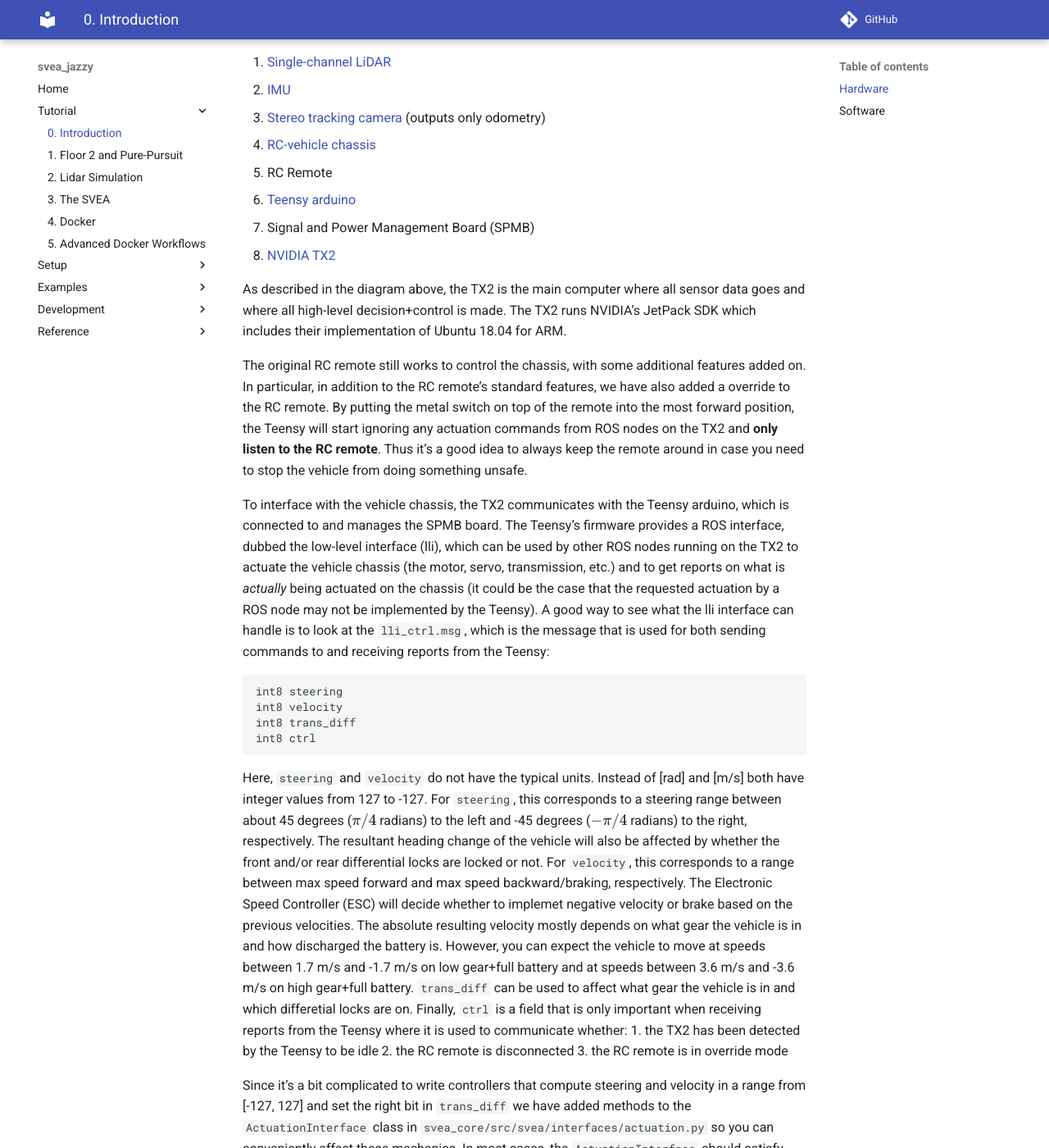
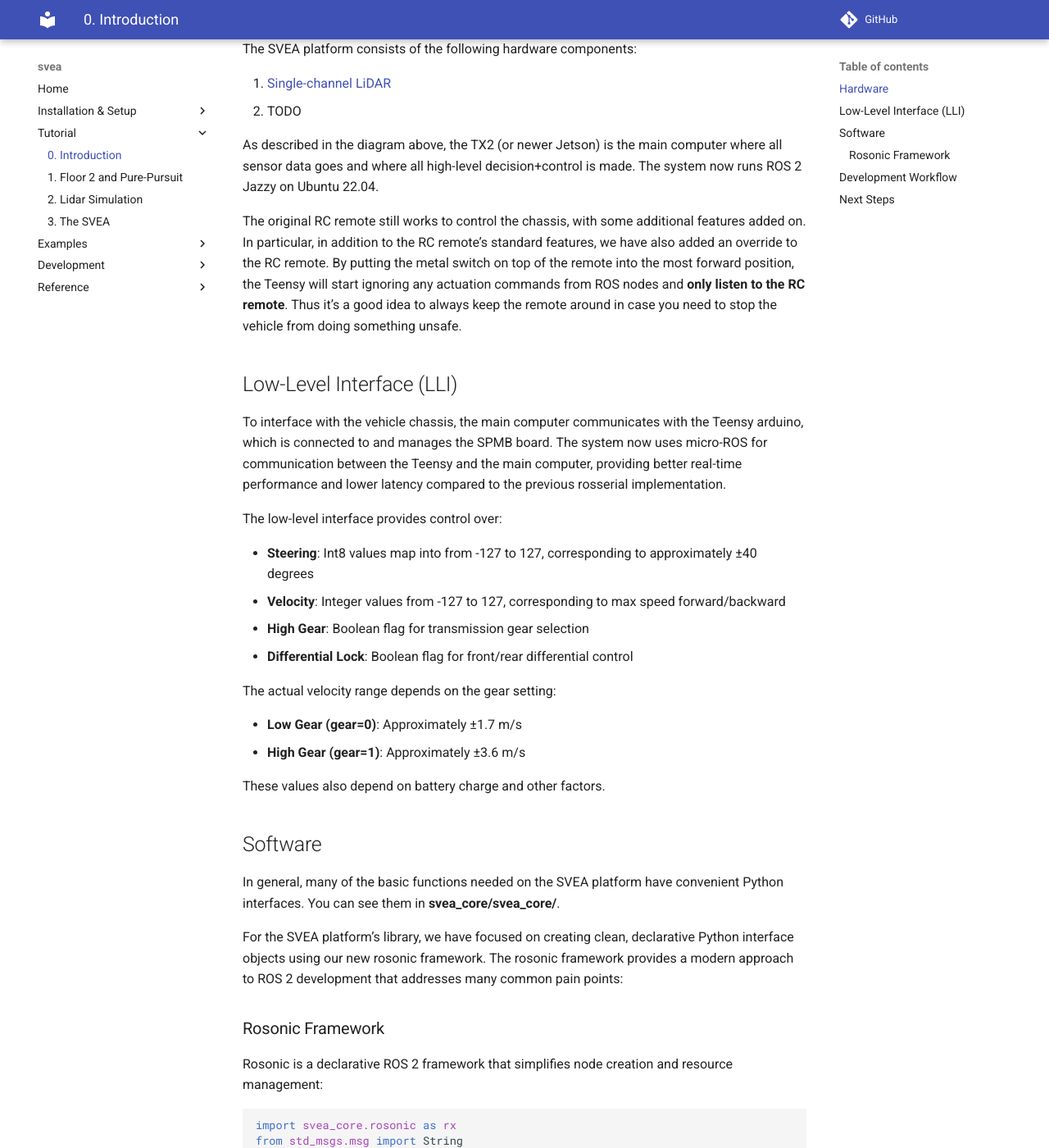
Before and after one commit to KTH-SML/svea, an MkDocs documentation site: the page built from docs/tutorials/0_intro.md, in a window 1280 px wide and 1400 px high, scrolled down 664 px. Shown: the whole window at 82% size. Built offline with MkDocs 1.6.1 and Material for MkDocs 9.7.7, drawn with Linux system fonts in a browser that asks for light colours; comment, search, counter and statistics services are not loaded; some of the changed text lies outside the part shown.

Commit message:
docs updated

````diff
--- a/docs/tutorials/0_intro.md
+++ b/docs/tutorials/0_intro.md
@@ -1,7 +1,8 @@
 # Introduction
 
 In this tutorial, we will introduce the SVEA hardware and software, and discuss
-some of the organization around the SVEA software stack.
+some of the organization around the SVEA software stack. This documentation covers
+the updated ROS 2 implementation with the new rosonic framework.
 
 ## Hardware
 
@@ -10,109 +11,91 @@ some of the organization around the SVEA software stack.
 The SVEA platform consists of the following hardware components:
 
 1. [Single-channel LiDAR](https://www.hokuyo-usa.com/products/lidar-obstacle-detection/ust-10lx)
-2. [IMU](https://www.adafruit.com/product/2472)
-3. [Stereo tracking camera](https://www.intelrealsense.com/tracking-camera-t265/) (outputs only odometry)
-4. [RC-vehicle chassis](https://traxxas.com/products/landing/trx-4/)
-5. RC Remote
-6. [Teensy arduino](https://www.pjrc.com/store/teensy40.html)
-7. Signal and Power Management Board (SPMB)
-8. [NVIDIA TX2](https://developer.nvidia.com/buy-jetson?product=jetson_tx2&location=US)
+2. TODO
 
-As described in the diagram above, the TX2 is the main computer where all sensor
-data goes and where all high-level decision+control is made. The TX2 runs NVIDIA's
-JetPack SDK which includes their implementation of Ubuntu 18.04 for ARM.
+As described in the diagram above, the TX2 (or newer Jetson) is the main computer where all sensor
+data goes and where all high-level decision+control is made. The system now runs ROS 2 Jazzy
+on Ubuntu 22.04.
 
 The original RC remote still works to control the chassis, with some additional
 features added on. In particular, in addition to the RC remote's standard
-features, we have also added a override to the RC remote. By putting the metal
+features, we have also added an override to the RC remote. By putting the metal
 switch on top of the remote into the most forward position, the Teensy will
-start ignoring any actuation commands from ROS nodes on the TX2 and **only listen
+start ignoring any actuation commands from ROS nodes and **only listen
 to the RC remote**. Thus it's a good idea to always keep the remote around in case
 you need to stop the vehicle from doing something unsafe.
 
-To interface with the vehicle chassis, the TX2 communicates with the Teensy
-arduino, which is connected to and manages the SPMB board. The Teensy's firmware
-provides a ROS interface, dubbed the low-level interface (lli), which can be
-used by other ROS nodes running on the TX2 to actuate the vehicle chassis (the
-motor, servo, transmission, etc.) and to get reports on what is *actually*
-being actuated on the chassis (it could be the case that the requested actuation
-by a ROS node may not be implemented by the Teensy). A good way to see what the lli
-interface can handle is to look at the `lli_ctrl.msg`, which is the message that
-is used for both sending commands to and receiving reports from the Teensy:
+## Low-Level Interface (LLI)
 
-```
-int8 steering
-int8 velocity
-int8 trans_diff
-int8 ctrl
-```
+To interface with the vehicle chassis, the main computer communicates with the Teensy
+arduino, which is connected to and manages the SPMB board. The system now uses
+micro-ROS for communication between the Teensy and the main computer, providing
+better real-time performance and lower latency compared to the previous rosserial implementation.
 
-Here, `steering` and `velocity` do not have the typical units. Instead of [rad]
-and [m/s] both have integer values from 127 to -127.
-For `steering`, this corresponds to a steering range between about 45 degrees
-($\pi/4$ radians) to the left and -45 degrees ($-\pi/4$ radians) to the right,
-respectively. The resultant heading change of the vehicle will also be affected
-by whether the front and/or rear differential locks are locked or not. For
-`velocity`, this corresponds to a range between max speed forward and max speed
-backward/braking, respectively. The Electronic Speed Controller (ESC) will
-decide whether to implemet negative velocity or brake based on the previous
-velocities. The absolute resulting velocity mostly depends on what gear the
-vehicle is in and how discharged the battery is. However, you can expect the
-vehicle to move at speeds between 1.7 m/s and -1.7 m/s on low gear+full battery
-and at speeds between 3.6 m/s and -3.6 m/s on high gear+full battery.
-`trans_diff` can be used to affect what gear the vehicle is in and which
-differetial locks are on. Finally, `ctrl` is a field that is only important
-when receiving reports from the Teensy where it is used to communicate whether:
-1. the TX2 has been detected by the Teensy to be idle
-2. the RC remote is disconnected
-3. the RC remote is in override mode
+The low-level interface provides control over:
 
-Since it's a bit complicated to write controllers that compute steering and
-velocity in a range from [-127, 127] and set the right bit in `trans_diff` we
-have added methods to the `ActuationInterface` class in
-`svea_core/src/svea/interfaces/actuation.py` so you can conveniently affect these
-mechanics. In most cases, the `ActuationInterface` should satisfy your actuation
-requirements.
+- **Steering**: Int8 values map into from -127 to 127, corresponding to approximately ±40 degrees
+- **Velocity**: Integer values from -127 to 127, corresponding to max speed forward/backward
+- **High Gear**: Boolean flag for transmission gear selection
+- **Differential Lock**: Boolean flag for front/rear differential control
+
+The actual velocity range depends on the gear setting:
+
+- **Low Gear (gear=0)**: Approximately ±1.7 m/s
+- **High Gear (gear=1)**: Approximately ±3.6 m/s
+
+These values also depend on battery charge and other factors.
 
 ## Software
 
-In general, many of the basic funcions needed on the SVEA platform have
-convenient python interfaces. You can see them in
-`svea_core/src/svea/`.
+In general, many of the basic functions needed on the SVEA platform have convenient Python interfaces. You can see them in **svea_core/svea_core/**.
 
-For the SVEA platform's library, we have focused on wrapping ROS-related tasks
-with clean python interface objects. To handle ROS' asynchronous nature, we
-always thread the callback functions inside of these interface objects. This
-means that once an interface object has been initialized and started (using a
-method that's always called `start()`), a callback that is running on a separate
-thread will take data that is communicated via ROS and update an object variable
-that is accessible to the scope where the object was instanstiated. Since each
-of these object's callbacks run on a separate thread, we can run the interface
-objects in the same thread and access all of their data from one script. This
-has many benefits, but the most important ones are:
+For the SVEA platform's library, we have focused on creating clean, declarative Python interface objects using our new rosonic framework. The rosonic framework provides a modern approach to ROS 2 development that addresses many common pain points:
 
-1. We can program/script in the more common Python OOP style, instead of
-   conforming to the traditional rospy style of designing a web of ROS nodes
-2. We can do a task with a single script
-3. We only need to debug from a single script
-4. We can actually use debuggers like `pdb` in this single script
-5. We can write this script to look more like how we view problems on a
-   high-level.
+### Rosonic Framework
 
-In addition, we have written these python interface objects to be agnostic to
-whether you are running your script in simulation or on the real vehicle. To do
-this, we have designed the simulation environment to match the information
-signals of the actual vehicle. This means that after testing your script in
-simulation, to test it on the real car, you simply need to stop running the
-simulation node and include some hardware-related launch files in your project
-launch. For more details, see the **Going from simulation to real** section in
-the repo's README. Note, even though we have put in the effort to match the
-simulation information signals to the real cars, the real car will still run
-differently than the simulation. This is could be due to the real car's physics
-being different/more rich than our model and low level software phenomenon in
-the Arduino and speed controller firmware that we have deemed both too complex
-and too inconsequential to include in the simulation.
+Rosonic is a declarative ROS 2 framework that simplifies node creation and resource management:
 
-Instead of taking my word for it, take a look for yourself! In the next
-tutorial, we will guide you through an example where you will adjust a script in
-simulation and then run it on a real vehicle.
+```python
+import svea_core.rosonic as rx
+from std_msgs.msg import String
+
+class MyNode(rx.Node):
+    # Declare parameters, publishers, subscribers as class attributes
+    my_param = rx.Parameter('default_value')
+    my_pub = rx.Publisher(String, 'my_topic')
+
+    @rx.Subscriber(String, 'input_topic')
+    def handle_message(self, msg):
+        # Handle incoming messages
+        pass
+
+    @rx.Timer(1.0)  # 1 Hz timer
+    def periodic_task(self):
+        # Periodic execution
+        pass
+
+    def on_startup(self):
+        # Initialization code
+        pass
+
+if __name__ == "__main__":
+    MyNode.main()
+```
+
+???+ info "Note"
+      You can also use normal ROS2 frame for svea.
+
+## Development Workflow
+
+The modern SVEA development workflow emphasizes:
+
+1. **Simulation First**: Develop and test in simulation before moving to hardware
+2. **Modular Design**: Use interfaces and controllers as building blocks
+3. **Parameter-Driven**: Configure behavior through ROS parameters
+4. **Visualization**: Leverage RViz and custom visualization tools
+
+## Next Steps
+
+In the next tutorial, we will guide you through implementing a pure pursuit
+controller and demonstrate the complete workflow from simulation to real vehicle deployment.
--- a/mkdocs.yml
+++ b/mkdocs.yml
@@ -6,27 +6,27 @@
 # To build the documentation:
 # > mkdocs build
 
-site_name: svea_jazzy
-site_description: 'Starter ROS workspace for working with the [s]mall [ve]hicles for [a]utonomy platform '
+site_name: svea
+site_description: 'Starter ROS2 workspace for working with the [s]mall [ve]hicles for [a]utonomy platform '
 site_author: Smart Mobility Lab
 # site_url: https://svea.eecs.kth.se
 
 repo_url: https://github.com/KTH-SML/svea_jazzy.git
-copyright: "2020, Smart Mobility Lab"
+copyright: "2025, Smart Mobility Lab"
 
 theme: material
 
 nav:
   - Home: index.md
+  - Installation & Setup:
+    - Docker: setup/docker.md
+    - More Docker: setup/more_docker.md
+    - Lidar: setup/lidar_setup.md
   - Tutorial:
     - 0. Introduction: tutorials/0_intro.md
     - 1. Floor 2 and Pure-Pursuit: tutorials/1_floor2.md
     - 2. Lidar Simulation: tutorials/2_lidar_sim.md
     - 3. The SVEA: tutorials/3_svea_operation.md
-    - 4. Docker: tutorials/4_docker.md
-    - 5. Advanced Docker Workflows: tutorials/5_more_docker.md
-  - Setup:
-    - Lidar: setup/lidar_setup.md
   - Examples:
     - Teleop: examples/teleop.md
     - Pure Pursuit: examples/pure_pursuit.md
@@ -47,6 +47,7 @@ markdown_extensions:
       permalink: True
   - pymdownx.arithmatex:
       generic: true
+  - pymdownx.details
   - pymdownx.superfences:
       custom_fences:
         - name: mermaid
````
Also changed, not shown: docs/tutorials/1_floor2.md (+115 -75 lines), docs/tutorials/2_lidar_sim.md (+1 -0 lines), docs/setup/5_more_docker.md (renamed from docs/tutorials/5_more_docker.md), docs/setup/docker.md (renamed from docs/tutorials/4_docker.md), 3 other files.
